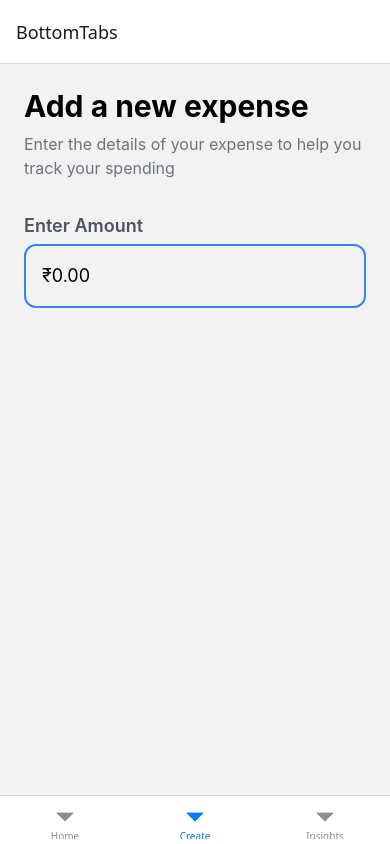
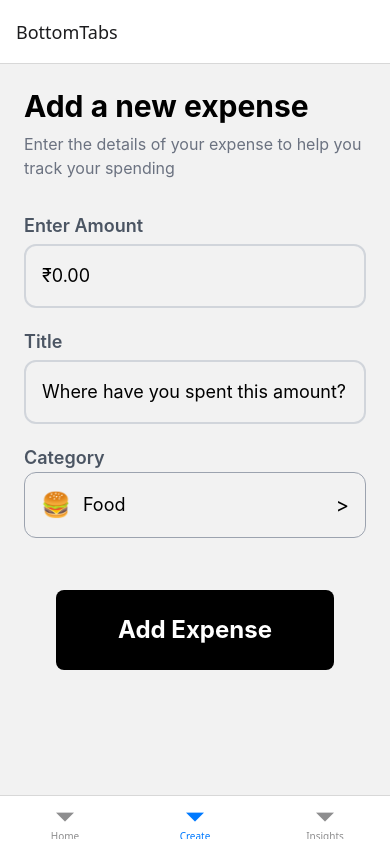
Before and after one commit to Vaibhav-kaushal-fricali/Expensio, a React Native app: screen /Create in a window 390 px wide. Built offline with nearby package versions, Linux system fonts and the light colour scheme.

Commit message:
create screen

```diff
--- a/src/screen/Create.js
+++ b/src/screen/Create.js
@@ -1,9 +1,36 @@
-import { ScrollView, StyleSheet, Text, TextInput, View } from "react-native";
+import {
+  Alert,
+  Pressable,
+  ScrollView,
+  StyleSheet,
+  Text,
+  TextInput,
+  View,
+} from "react-native";
 import React, { useState } from "react";
 import tailwind from "twrnc";
 
 const Create = () => {
   const [amount, setAmount] = useState(null);
+  const [title, setTitle] = useState("");
+
+  const handleAddexpense = () => {
+    try {
+      if (!amount && title) {
+        Alert.alert("Amount can't be empty");
+      }
+      if (!title && amount) {
+        Alert.alert("Enter title");
+      }
+      if (!amount || !title) {
+        Alert.alert("Details can't be empty");
+      }
+      console.log("amount", amount);
+      console.log("title", title);
+    } catch (error) {
+      console.log("error", error);
+    }
+  };
   return (
     <View>
       <ScrollView contentContainerStyle={tailwind`p-6`}>
@@ -20,16 +47,52 @@ const Create = () => {
           <Text style={tailwind`text-lg font-semibold text-gray-600`}>
             Enter Amount
           </Text>
+          {/* Text Input for amount */}
           <TextInput
             placeholder="₹0.00"
-            style={tailwind`border-2 border-blue-500 p-4 rounded-xl text-lg mt-1`}
+            style={tailwind`border-2 border-gray-300  p-4 rounded-xl text-lg mt-1`}
             value={amount}
             onChangeText={setAmount}
           />
         </View>
-        {/* inside this we will have 3 views => 1st and 2nd for textinput and 3rd for category selection */}
 
+        {/* 2nd text Input */}
+        <View style={tailwind`mb-5`}>
+          <Text style={tailwind`text-lg font-semibold text-gray-600`}>
+            Title
+          </Text>
+          <TextInput
+            placeholder="Where have you spent this amount?"
+            style={tailwind`border-2 border-gray-300 p-4 rounded-xl text-lg mt-1`}
+            value={title}
+            onChangeText={setTitle}
+          />
+        </View>
+        {/* 3rd input for category dropdown/modal */}
+        <View style={tailwind`mb-5`}>
+          <Text style={tailwind`text-lg font-semibold text-gray-600`}>
+            Category
+          </Text>
+          <Pressable
+            style={tailwind`border border-gray-400 p-4 rounded-xl flex-row justify-between items-center`}
+          >
+            <View style={tailwind`flex-row items-center`}>
+              <Text style={tailwind`text-2xl mr-3`}>🍔</Text>
+              <Text style={tailwind`text-lg `}>{"Food"}</Text>
+            </View>
+            <Text style={tailwind`text-xl `}>&gt;</Text>
+          </Pressable>
+        </View>
         {/* footer section */}
+
+        <Pressable
+          style={tailwind`bg-black justify-center items-center mt-8 rounded-lg border-round p-6 ml-8 mr-8`}
+          onPress={handleAddexpense}
+        >
+          <Text style={tailwind`text-2xl text-white font-bold`}>
+            Add Expense
+          </Text>
+        </Pressable>
       </ScrollView>
     </View>
   );
```
